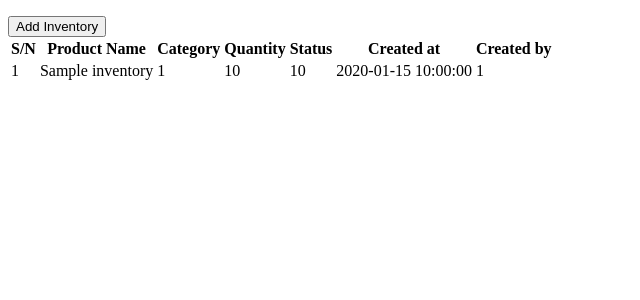
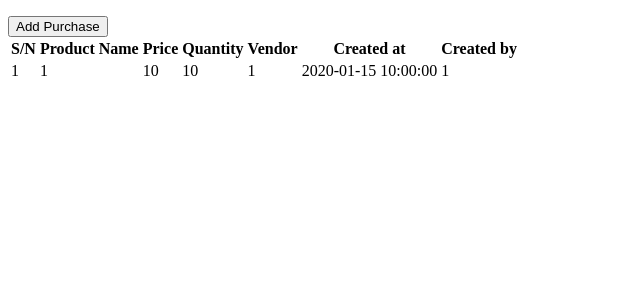
Before and after one commit to Mayowa2020/IMS, a PHP site: page /inventory/purchases.php in a window 1280 px wide. Shown: the part 124-424 px from the top of the page, without its empty margins (0-640 px from the left). Run offline with PHP 8.4, Linux system fonts and the light colour scheme; the visitor is signed in with stand-in values (Sample User, id 1); tables that the repository leaves empty or names only in its code hold one stand-in row (values such as "Sample post").

Commit message:
working on purchases and will link inventory

```diff
--- a/purchases.php
+++ b/purchases.php
@@ -17,14 +17,14 @@
         }
     }
 
-    // query for all inventories
-    $sql = 'SELECT * FROM inventories';
+    // query for all purchases
+    $sql = 'SELECT * FROM purchases';
 
     // make query and get result
     $result = mysqli_query($conn, $sql);
 
     // fetch the resulting rows as an array
-    $inventories = mysqli_fetch_all($result, MYSQLI_ASSOC);
+    $purchases = mysqli_fetch_all($result, MYSQLI_ASSOC);
 
     // free result from memory
     mysqli_free_result($result);
@@ -36,30 +36,30 @@
 
 <?php require_once 'includes/header.php'; ?>
 
-<a href='addinventory.php'><button> Add Inventory</button></a>
+<a href='addpurchase.php'><button> Add Purchase</button></a>
 
 <table>
     <thead>
         <tr>
             <th>S/N</th>
             <th>Product Name</th>
-            <th>Category</th>
+            <th>Price</th>
             <th>Quantity</th>
-            <th>Status</th>
+            <th>Vendor</th>
             <th>Created at</th>
             <th>Created by</th>
         </tr>
     </thead>
     <tbody>
-        <?php foreach($inventories as $inventory) { ?>
+        <?php foreach($purchases as $purchase) { ?>
             <tr>
-                <td><?php echo htmlspecialchars($inventory['id']); ?></td>
-                <td><?php echo htmlspecialchars($inventory['product_name']); ?></td>
-                <td><?php echo htmlspecialchars($inventory['category_id']); ?></td>
-                <td><?php echo htmlspecialchars($inventory['product_quantity']); ?></td>
-                <td><?php echo htmlspecialchars($inventory['stock_status']); ?></td>
-                <td><?php echo htmlspecialchars($inventory['created_at']); ?></td>
-                <td><?php echo htmlspecialchars($inventory['user_id']); ?></td>
+                <td><?php echo htmlspecialchars($purchase['id']); ?></td>
+                <td><?php echo htmlspecialchars($purchase['inventory_id']); ?></td>
+                <td><?php echo htmlspecialchars($purchase['purchase_price']); ?></td>
+                <td><?php echo htmlspecialchars($purchase['quantity_purchased']); ?></td>
+                <td><?php echo htmlspecialchars($purchase['vendor_id']); ?></td>
+                <td><?php echo htmlspecialchars($purchase['created_at']); ?></td>
+                <td><?php echo htmlspecialchars($purchase['user_id']); ?></td>
             </tr>
         <?php } ?>
     <tbody>
```
